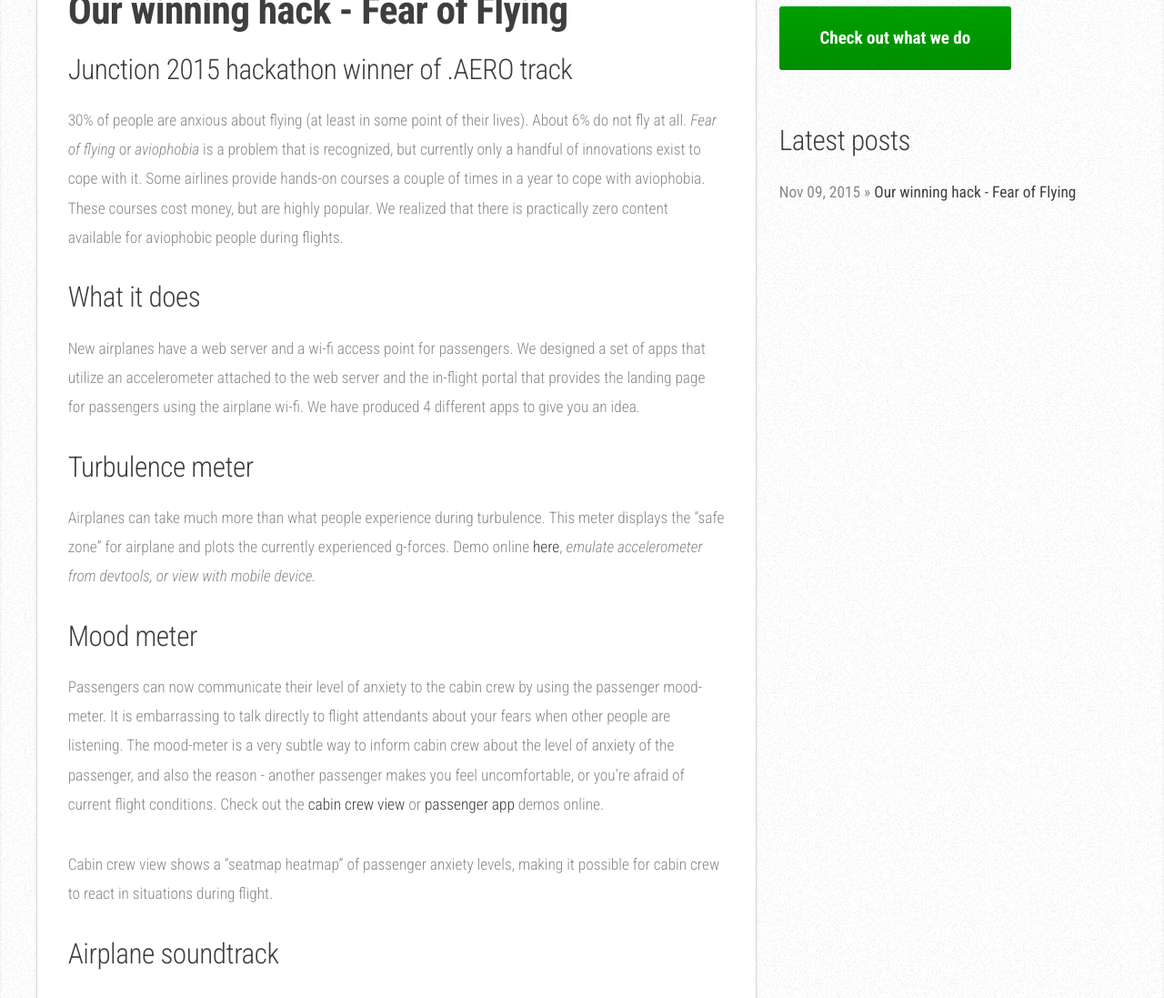
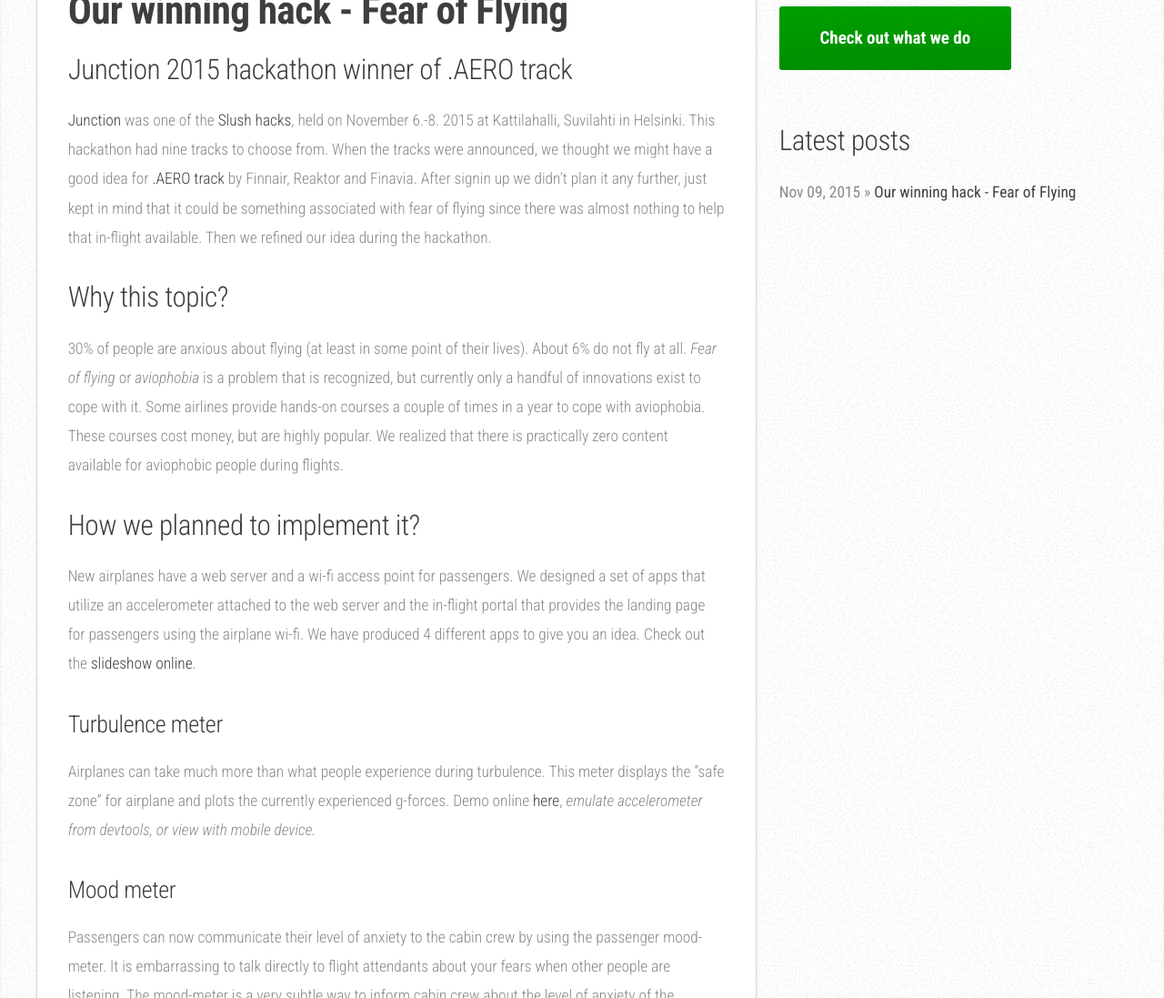
Before and after one commit to CoderCoded/CoderCoded.github.io, a Jekyll site: the page built from _posts/2015-11-09-fear-of-flying.md, in a window 1280 px wide and 1400 px high, cut to the strip 303-1400 px from the top of the window. Shown: the whole strip at 91% size. Built offline with Jekyll 4.4.1, drawn with Linux system fonts in a browser that asks for light colours; some of the changed text lies outside the part shown.

Commit message:
Blog text updated.

```diff
--- a/_posts/2015-11-09-fear-of-flying.md
+++ b/_posts/2015-11-09-fear-of-flying.md
@@ -8,24 +8,72 @@
 image_alt: "Fear of Flying - Apps and ideas to beat aviophobia."
 ---
 
-30% of people are anxious about flying (at least in some point of their lives). About 6% do not fly at all. _Fear of flying_ or _aviophobia_ is a problem that is recognized, but currently only a handful of innovations exist to cope with it. Some airlines provide hands-on courses a couple of times in a year to cope with aviophobia. These courses cost money, but are highly popular. We realized that there is practically zero content available for aviophobic people during flights.
+[Junction](http://hackjunction.com/) was one of the [Slush
+hacks](www.slush.org/hacks/), held on November 6.-8. 2015 at Kattilahalli,
+Suvilahti in Helsinki. This hackathon had nine tracks to choose from. When the
+tracks were announced, we thought we might have a good idea for [.AERO
+track](http://futureoftravel.co/) by Finnair, Reaktor and Finavia. After
+signin up we didn't plan it any further, just kept in mind that it could be
+something associated with fear of flying since there was almost nothing to
+help that in-flight available. Then we refined our idea during the hackathon.
 
-### What it does
-New airplanes have a web server and a wi-fi access point for passengers. We designed a set of apps that utilize an accelerometer attached to the web server and the in-flight portal that provides the landing page for passengers using the airplane wi-fi. We have produced 4 different apps to give you an idea.
+### Why this topic?
 
-### Turbulence meter
+30% of people are anxious about flying (at least in some point of their
+lives). About 6% do not fly at all. _Fear of flying_ or _aviophobia_ is a
+problem that is recognized, but currently only a handful of innovations exist
+to cope with it. Some airlines provide hands-on courses a couple of times in a
+year to cope with aviophobia. These courses cost money, but are highly
+popular. We realized that there is practically zero content available for
+aviophobic people during flights.
 
-Airplanes can take much more than what people experience during turbulence. This meter displays the "safe zone" for airplane and plots the currently experienced g-forces. Demo online [here](http://aero.codercoded.com/turbulence/), *emulate accelerometer from devtools, or view with mobile device.*
+### How we planned to implement it?
 
-### Mood meter
+New airplanes have a web server and a wi-fi access point for passengers. We
+designed a set of apps that utilize an accelerometer attached to the web
+server and the in-flight portal that provides the landing page for passengers
+using the airplane wi-fi. We have produced 4 different apps to give you an
+idea. Check out the [slideshow online](http://aero.codercoded.com).
 
-Passengers can now communicate their level of anxiety to the cabin crew by using the passenger mood-meter. It is embarrassing to talk directly to flight attendants about your fears when other people are listening. The mood-meter is a very subtle way to inform cabin crew about the level of anxiety of the passenger, and also the reason - another passenger makes you feel uncomfortable, or you're afraid of current flight conditions. Check out the [cabin crew view](http://aero.codercoded.com/seatmap/) or [passenger app](http://aero.codercoded.com/slider/) demos online.
+#### Turbulence meter
 
-Cabin crew view shows a "seatmap heatmap" of passenger anxiety levels, making it possible for cabin crew to react in situations during flight.
+Airplanes can take much more than what people experience during turbulence.
+This meter displays the "safe zone" for airplane and plots the currently
+experienced g-forces. Demo online
+[here](http://aero.codercoded.com/turbulence/), *emulate accelerometer from
+devtools, or view with mobile device.*
 
-### Airplane soundtrack
-A lot of people think that the airplane makes sounds that are not normal. This app plays the passenger all the normal sounds that airplane makes during flights. This way they can reassure themselves that the sounds they're hearing are perfectly normal
+#### Mood meter
 
-### Fun in the turbulence
+Passengers can now communicate their level of anxiety to the cabin crew by
+using the passenger mood-meter. It is embarrassing to talk directly to flight
+attendants about your fears when other people are listening. The mood-meter is
+a very subtle way to inform cabin crew about the level of anxiety of the
+passenger, and also the reason - another passenger makes you feel
+uncomfortable, or you're afraid of current flight conditions. Check out the
+[cabin crew view](http://aero.codercoded.com/seatmap/) or [passenger
+app](http://aero.codercoded.com/slider/) demos online.
 
-We think that turbulence should be _anticipated_ by the passengers. It is our job to come up with ideas that get into life only during turbulence. There could be games or similar that provide rewards during it, or something like we envisioned with wobbly faces / things. Couple of demos: [Kekkonen](http://aero.codercoded.com/fun/) and an [NSFW](http://aero.codercoded.com/boobs/) version.
+Cabin crew view shows a "seatmap heatmap" of passenger anxiety levels, making
+it possible for cabin crew to react in situations during flight.
+
+#### Airplane soundtrack
+
+A lot of people think that the airplane makes sounds
+that are not normal. This app plays the passenger all the normal sounds that
+airplane makes during flights. This way they can reassure themselves that the
+sounds they're hearing are perfectly normal
+
+#### Fun in the turbulence
+
+We think that turbulence should be _anticipated_ by the passengers. It is our
+job to come up with ideas that get into life only during turbulence. There
+could be games or similar that provide rewards during it, or something like we
+envisioned with wobbly faces / things. Couple of demos:
+[Kekkonen](http://aero.codercoded.com/fun/) and an
+[NSFW](http://aero.codercoded.com/boobs/) version.
+
+### What next?
+
+The winning hacks have a chance to pitch the ideas at Slush, so we'll see you
+there!
--- a/_sass/_layout.scss
+++ b/_sass/_layout.scss
@@ -18,6 +18,10 @@
       font-weight: bold;
       line-height: 1em;
       margin-bottom: 0.3em;
+    }
+
+    h3 {
+      margin: 0;
     }
 
     header {
@@ -235,6 +239,11 @@
 
   h3 {
     font-size: 1.8em;
+    letter-spacing: -0.015em;
+  }
+
+  h4 {
+    font-size: 1.5em;
     letter-spacing: -0.015em;
   }
 
```
